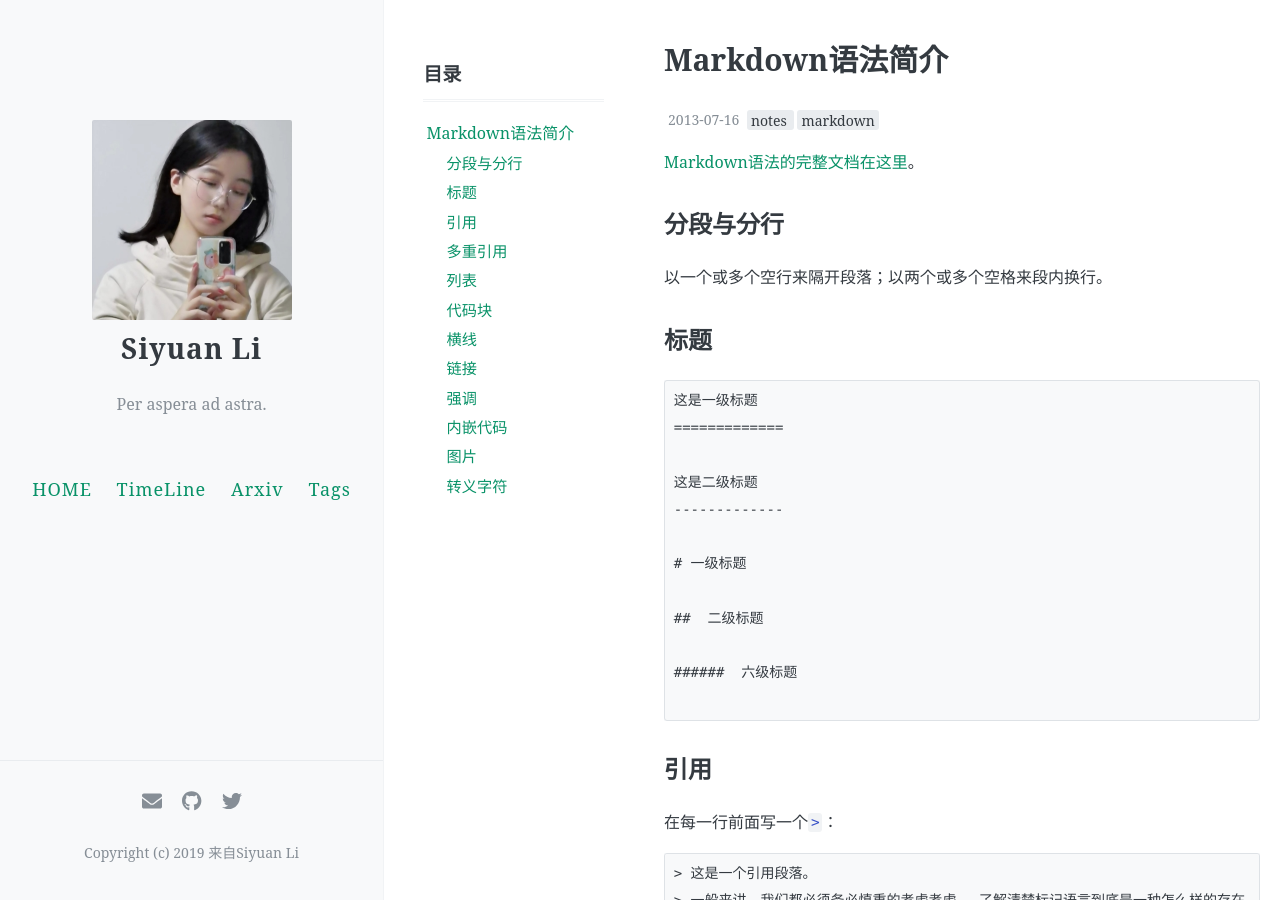
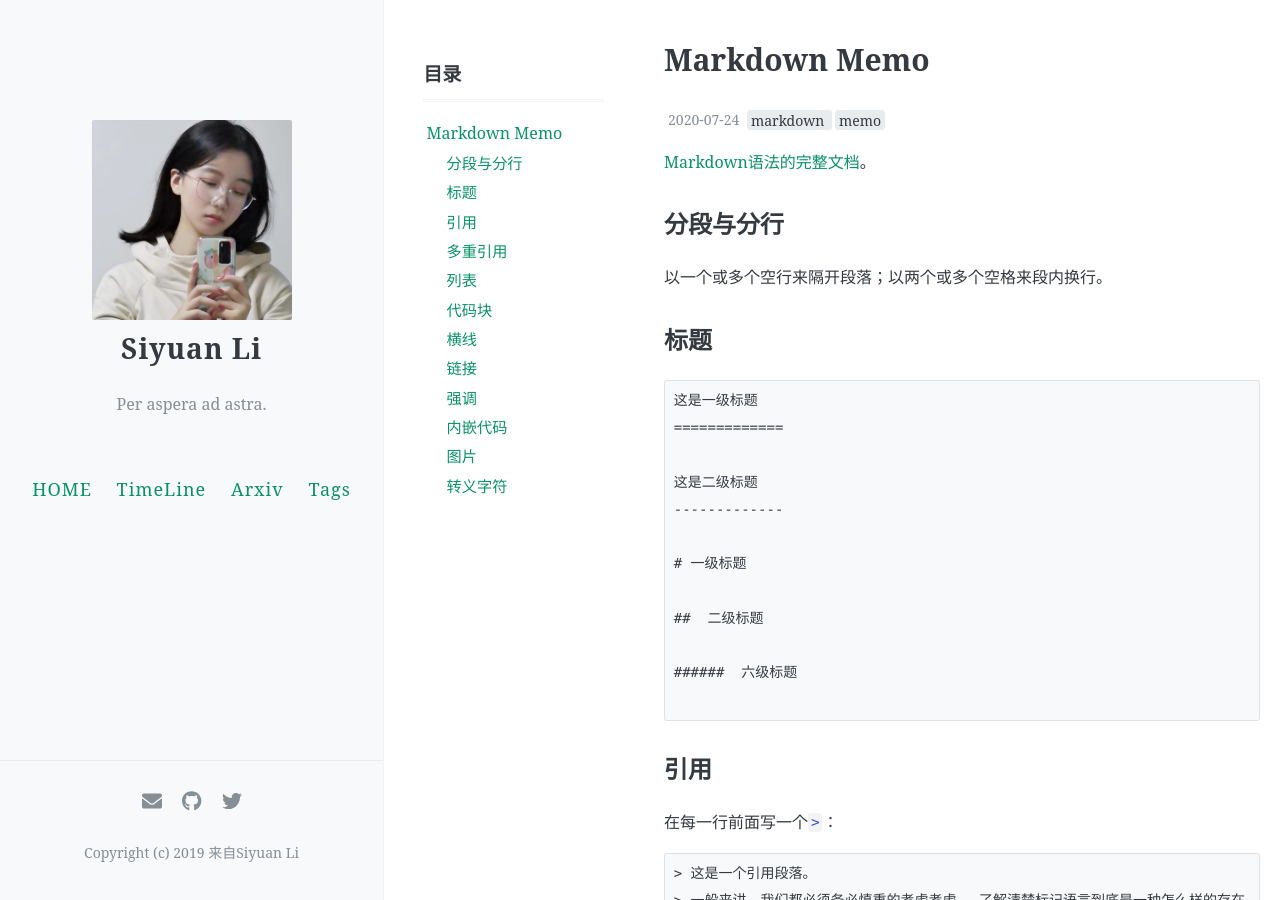
Before and after one commit to ApolloLSY/Attic, a Jekyll site: the page built from _posts/2013-07-16-chinese-markdown-cheatsheet.md, in a window 1280 px wide and 900 px high. Built offline with Jekyll 4.4.1, drawn with Linux system fonts in a browser that asks for light colours; comment, search, counter and statistics services are not loaded.

Commit message:
Update 2013-07-16-chinese-markdown-cheatsheet.md

```diff
--- a/_posts/2013-07-16-chinese-markdown-cheatsheet.md
+++ b/_posts/2013-07-16-chinese-markdown-cheatsheet.md
@@ -1,14 +1,14 @@
 ---
 layout: post
-title: Markdown语法简介
-date: 2013-07-16
-tags: [notes, markdown]
+title: Markdown Memo
+date: 2020-07-24
+tags: [markdown,memo]
 comments: true
 toc: true
 ---
 
 
-[Markdown语法的完整文档在这里](http://daringfireball.net/projects/markdown/syntax)。
+[Markdown语法的完整文档](http://daringfireball.net/projects/markdown/syntax)。
 
 ## 分段与分行
 
```
